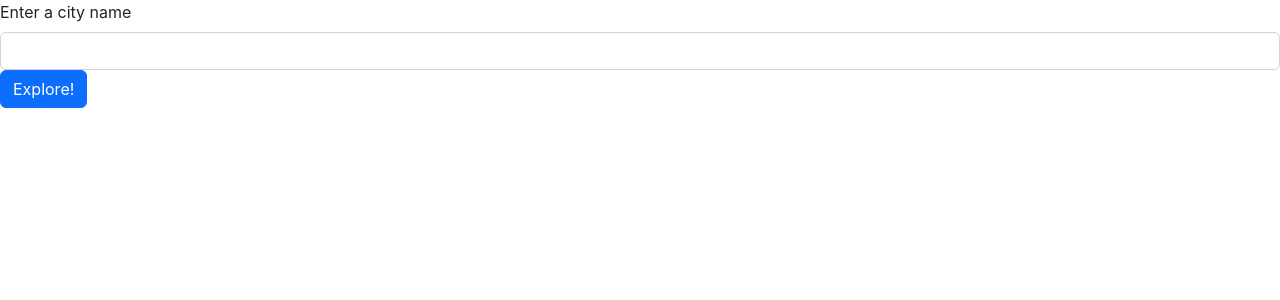
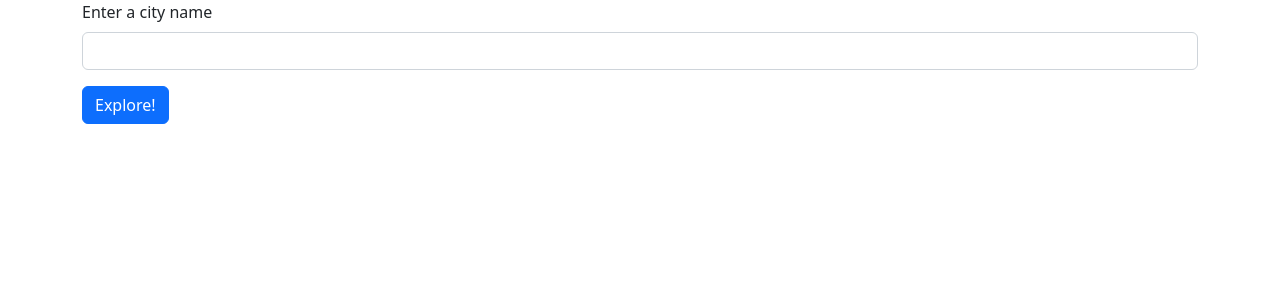
Before and after one commit to ZG79/city-explorer, a React (Create React App) app: page / in a window 1280 px wide. Shown: the top 300 px of the page. Built offline with nearby package versions, Linux system fonts and the light colour scheme; the HTML template or start-up script is replaced by a standard one.

Commit message:
added lat lon

```diff
--- a/src/App.js
+++ b/src/App.js
@@ -1,7 +1,7 @@
 import React from 'react';
-import { Form } from 'react-bootstrap';
 import axios from 'axios';
-import { Button } from 'react-bootstrap';
+import {Button, Form, Container} from 'react-bootstrap';
+import 'bootstrap/dist/css/bootstrap.min.css';
 
 class App extends React.Component {
   constructor(props){
@@ -10,6 +10,8 @@ class App extends React.Component {
       displayInfo:false,
       city:'',
       cityName:'',
+      longitude:'',
+      lattitude:'',
       location: {}
     }
   }
@@ -26,27 +28,31 @@ class App extends React.Component {
     this.setState({
       location: response.data[0],
       displayInfo: true,
-      cityName: response.data[0].display_name // save display_name in the state
+      cityName: response.data[0].display_name,
+      longitude: response.data[0].lon,
+      lattitude:response.data[0].lat
     });
     console.log(response.data[0]);
   }
 
   render (){
     return (
-      <>
+     <Container>
       <Form onSubmit={this.handleExplore}>
-        <Form.Group>
+        <Form.Group className="mb-3">
           <Form.Label>Enter a city name</Form.Label>
           <Form.Control type='text' onChange={this.handleInput}></Form.Control>
         </Form.Group>
-          <Button type='submit'>Explore!</Button>
-      </Form>
+          <Button variant="primary" type='submit'>Explore!</Button>
+          </Form>
       {this.state.displayInfo &&
       <>
       <p>The city is: {this.state.cityName}</p>
+      <p>The longitude of the city is: {this.state.longitude} </p>
+      <p>The lattitude of the city is: {this.state.lattitude} </p>
       </>
       }
-      </>
+      </Container>
     )
   }
 
```
